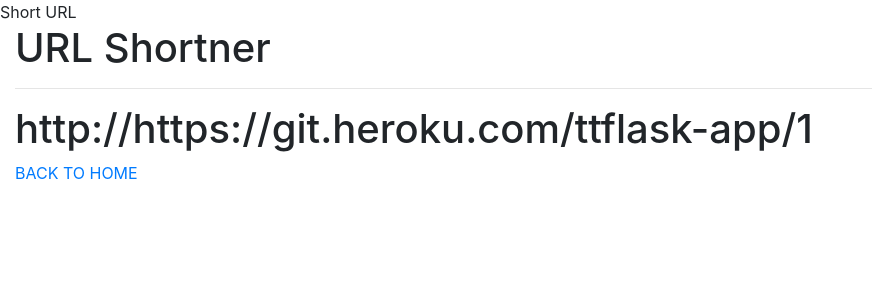
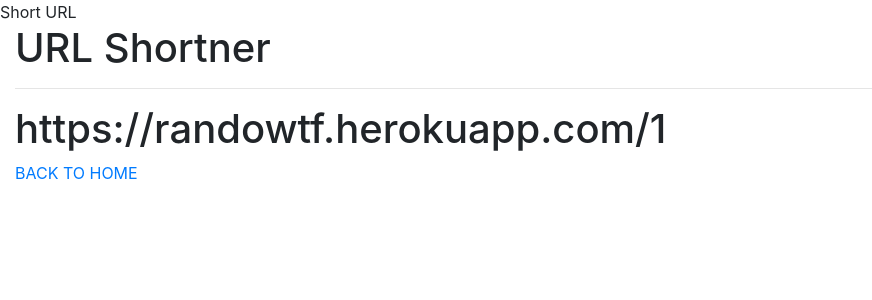
Before and after one commit to tharpta/shortURL, a Flask app: page /display/1 in a window 1280 px wide. Shown: the top 300 px of the page, without its empty margins (0-872 px from the left). Run offline with Flask 2, Linux system fonts and the light colour scheme; some libraries are stand-ins or nearby versions.

Commit message:
fixed url

```diff
--- a/templates/shorturl.html
+++ b/templates/shorturl.html
@@ -2,6 +2,6 @@
 {%block title %}Short URL {%endblock %}
 
 {% block content %}
-    <h1> http://https://git.heroku.com/ttflask-app/{{short_url_display}} </h1>
-    <a href="https://git.heroku.com/ttflask-app/"> BACK TO HOME</a>
+    <h1> https://randowtf.herokuapp.com/{{short_url_display}} </h1>
+    <a href="https://randowtf.herokuapp.com/"> BACK TO HOME</a>
 {% endblock %}
```
